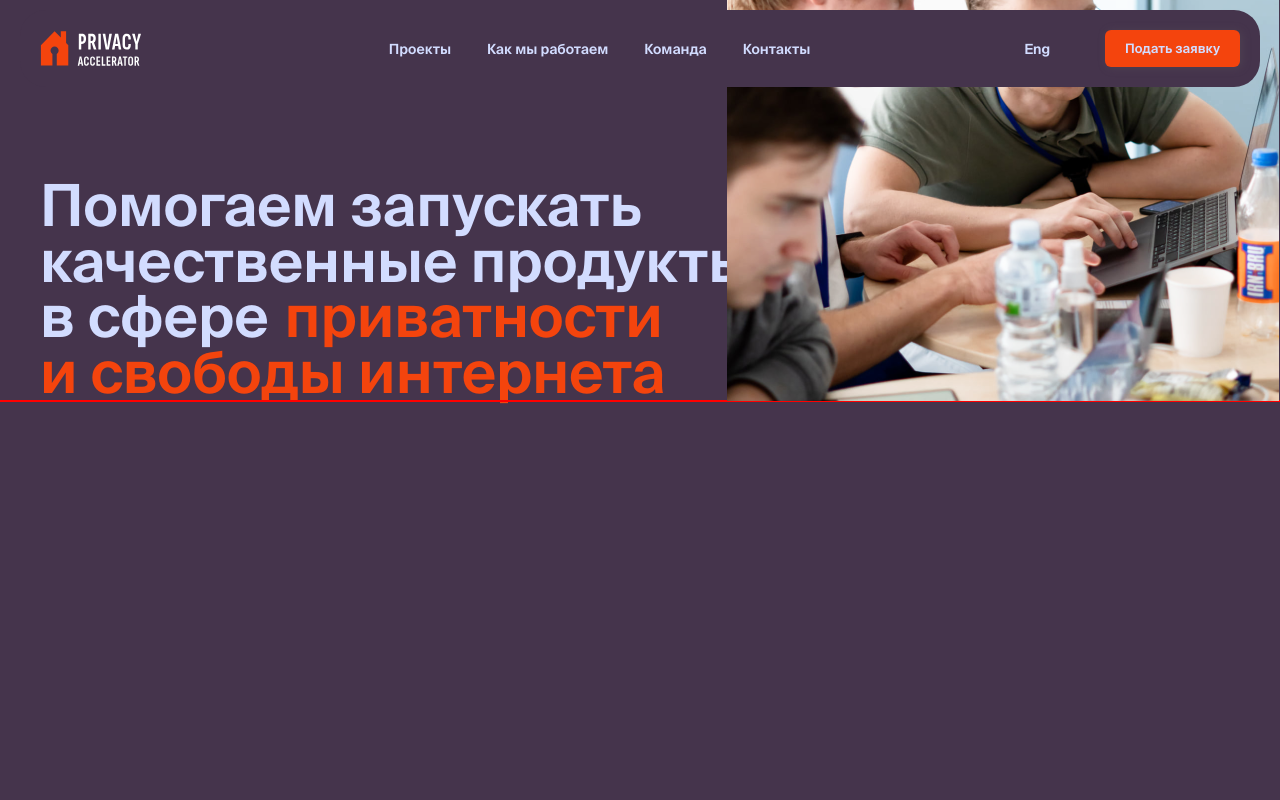
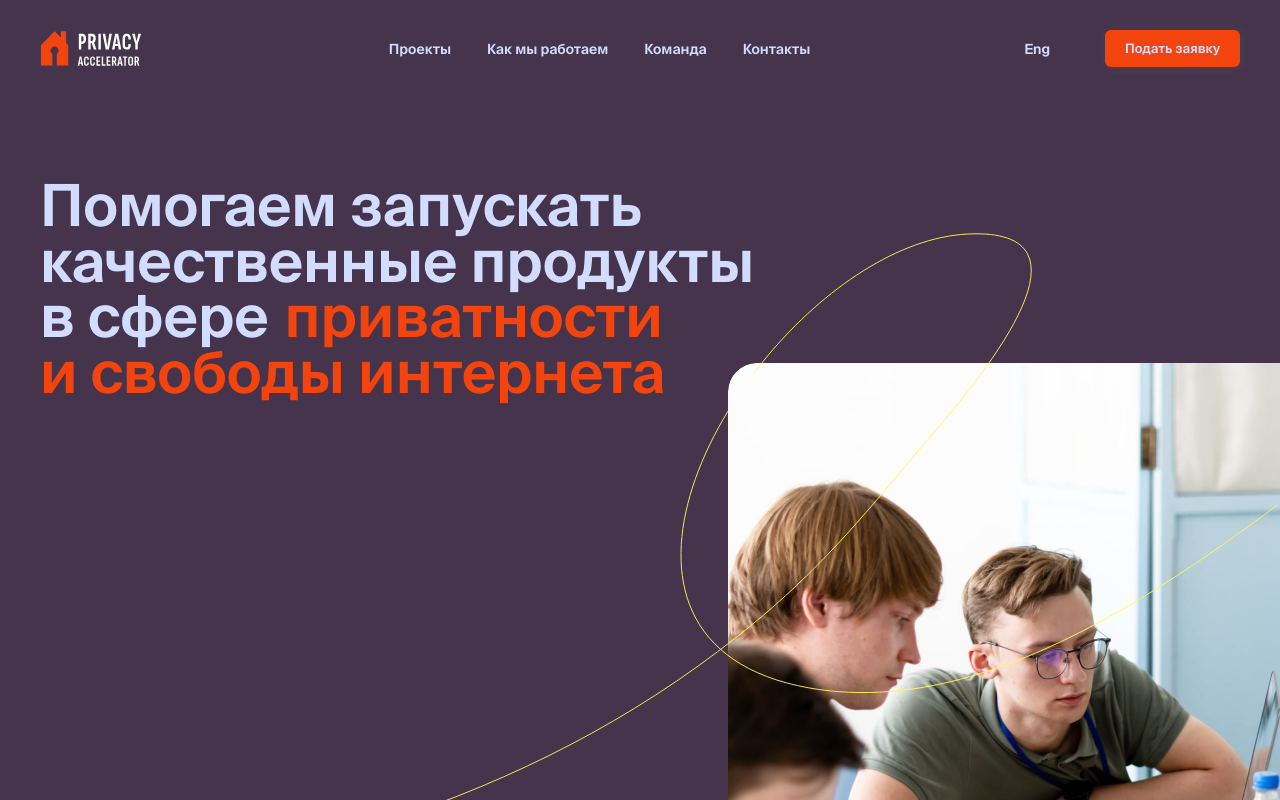
Before and after one commit to biksbee/Accelerator, a React (Create React App) app: page / in a window 1280 px wide. Shown: the top 800 px of the page. Built offline with nearby package versions, Linux system fonts and the light colour scheme.

Commit message:
complete recreate startPage

```diff
--- a/src/components/1.startPage/StartPageNew.jsx
+++ b/src/components/1.startPage/StartPageNew.jsx
@@ -26,13 +26,12 @@ const StartPageNew = () => {
                             и свободы интернета
                         </div>
                 </div>
-                <div className="relative w-full flex cb justify-end items-end">
-                    <div className='absolute w-max h-max bottom-0'>
-                        <div className='relative xs:w-[552px] xs:h-[661px] md:w-[400px] md:h-[480px]'>
-                                <div className='trapezoidCorner'></div>
-                                <div className='startProjects'></div>
-                            </div>
+                <div className="absolute bottom-0 right-0">
+                    <div className='relative xl:w-[552px] xl:h-[661px] md:w-[475px] md:h-[590px] w-[252px] h-[302px]'>
+                        <div className='trapezoidCorner'></div>
+                        <div className='startProjects'></div>
                     </div>
+                    <div className='startPageTheLoop'></div>
                 </div>
             </div>
         </div>
--- a/src/index.css
+++ b/src/index.css
@@ -36,22 +36,22 @@
     }
     .startPageTheLoop {
         @apply absolute w-[1280px] h-full z-[1]
-        top-[-130px] left-0
+        xl:top-[-130px] xl:right-[-50px]
+        md:top-[-80px] md:right-[-110px]
+        top-[-30px] right-[-360px]
         bg-center bg-no-repeat bg-contain
         bg-startPageTheLoop
     }
     .startProjects {
         @apply absolute w-full h-full
-        xs:bg-auto bg-contain
-        bg-top bg-no-repeat
+        xl:bg-contain bg-cover bg-top bg-no-repeat
         bottom-0 right-0
         bg-startProjects startRadius
     }
     .trapezoidCorner {
         @apply absolute z-[2] bg-c_gray-trapezoid
         trapezoid top-0 left-0
-        md:w-[80px] md:h-[80px]
-        w-[30px] h-[30px]
+        w-[80px] h-[80px]
     }
     .pageTitle {
         @apply not-italic font-otf-semiBold
```
